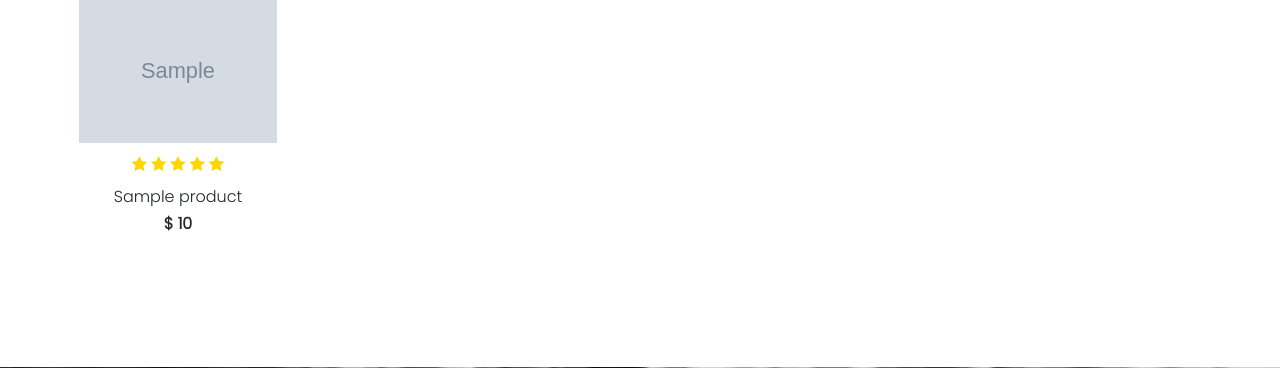
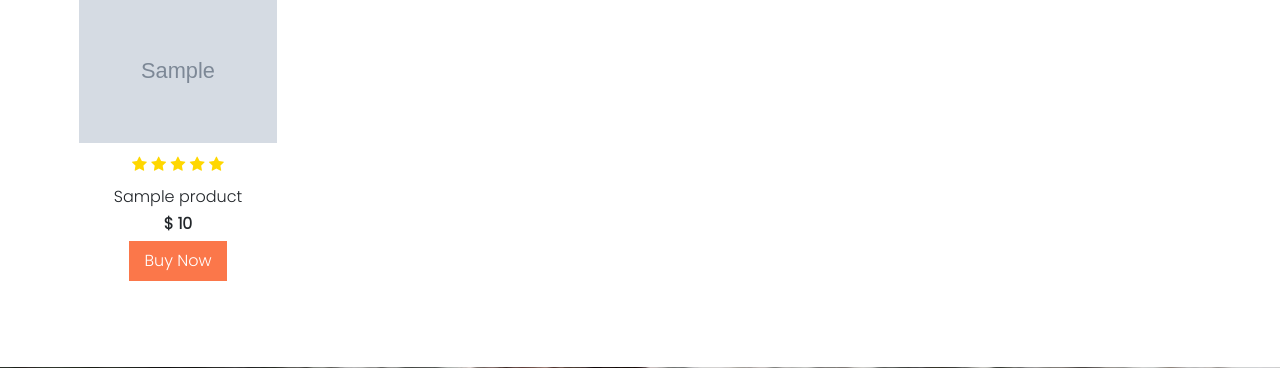
Before and after one commit to rrabir12/E-commerce-Website, a PHP site: page / in a window 1280 px wide. Shown: the part 2007-2375 px from the top of the page. Run offline with PHP 8.4, Linux system fonts and the light colour scheme; tables that the repository leaves empty or names only in its code hold one stand-in row (values such as "Sample post"); grey boxes marked "Sample" are stand-in pictures.

Commit message:
few changes

```diff
--- a/assets/css/style.css
+++ b/assets/css/style.css
@@ -190,14 +190,15 @@ button:hover{
 }
 .products .buy-btn{
     background-color: #fb774a;
-    transform: translateY(50px);
-    opacity: 0;
+    /* transform: translateY(50px);
+    opacity: 0; */
     transition: 0.3s all;
     color: #fff;
 }
 .products:hover .buy-btn{
-    transform: translateY(0px);
-    opacity: 1;
+    /* transform: translateY(0px);
+    opacity: 1; */
+    color: #000;
 }
 #feature hr{
     width: 30px;
```
Also changed, not shown: index.php (line endings or trailing spaces).
